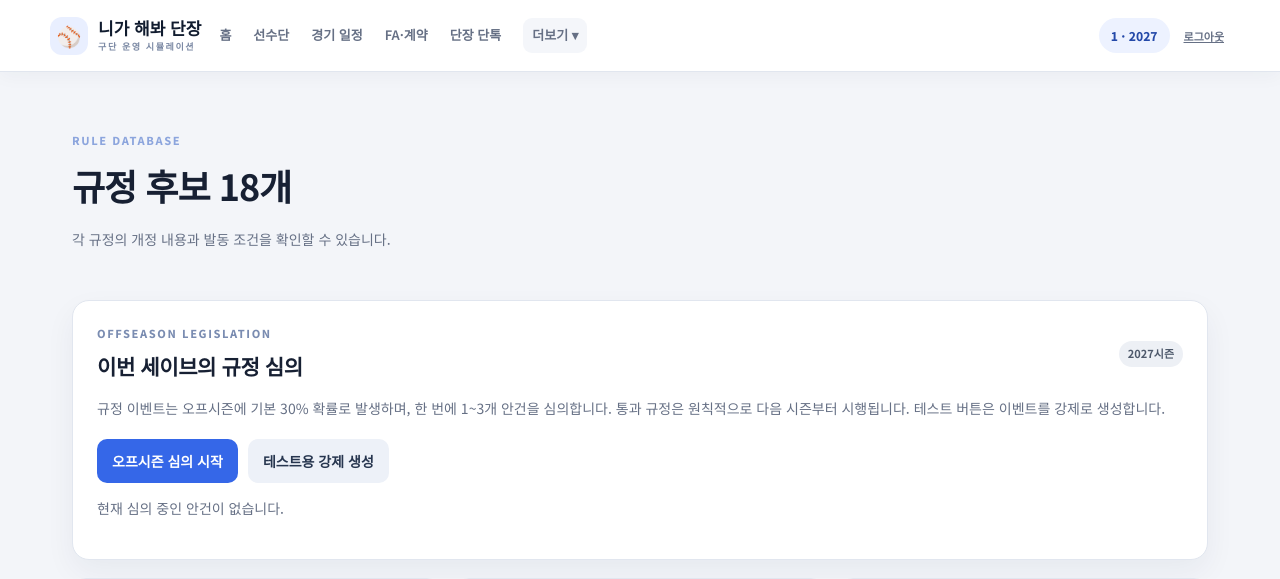
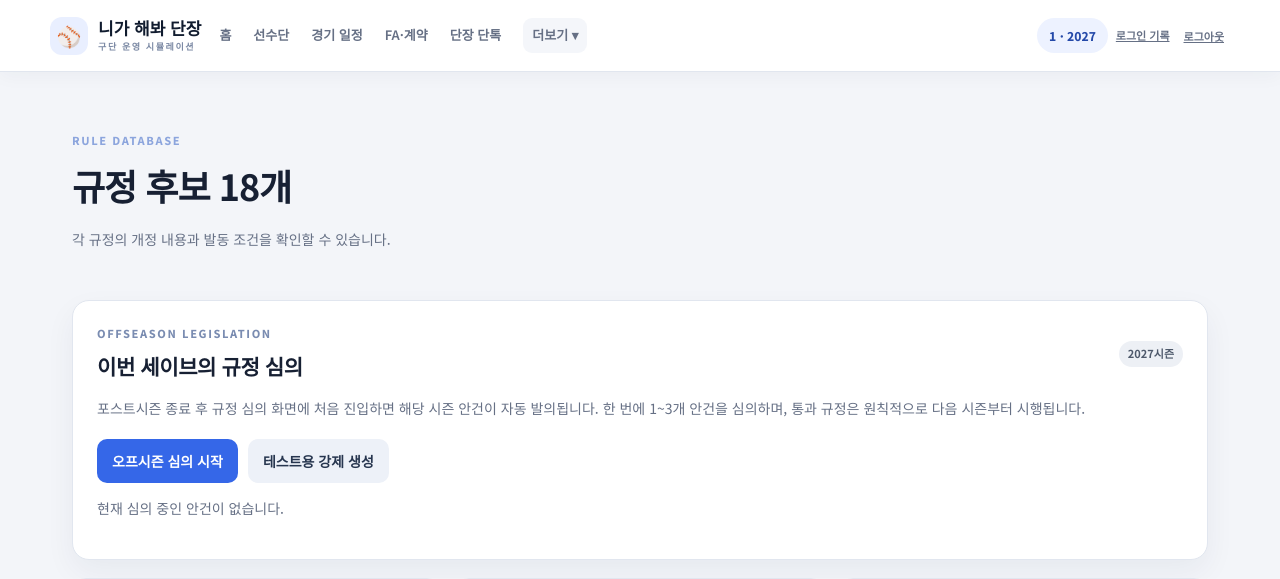
Before and after one commit to koominseong/Dynastykbo, a Flask app: page /rules in a window 1280 px wide. Shown: the top 579 px of the page. Run offline with Flask 3, Linux system fonts and the light colour scheme; the visitor is signed in with stand-in values (Sample User, id 1).

Commit message:
Add files via upload

```diff
--- a/templates/_nav.html
+++ b/templates/_nav.html
@@ -10,7 +10,7 @@
       <a href="{{ url_for('draft_page') }}">신인 드래프트</a><a href="{{ url_for('foreign_page') }}">외국인 선수</a><a href="{{ url_for('staff_page') }}">감독·프런트</a><a href="{{ url_for('finance_page') }}">구단 재정</a><a href="{{ url_for('postseason_page') }}">포스트시즌</a><a href="{{ url_for('records_page') }}">기록실</a><a href="{{ url_for('awards_page') }}">시상식</a><a href="{{ url_for('career_page') }}">커리어 기록</a><a href="{{ url_for('owner_review') }}">구단주 평가</a><a href="{{ url_for('rules_page') }}">리그 규정</a><a href="{{ url_for('system_audit') }}">시스템 점검</a>
     </div></details>
   </nav>
-  <div class="nav-account"><a class="season-chip" href="{{ url_for('office') }}">{{ nav_team or '구단 선택' }} · {{ current_season }}</a><form method="post" action="{{ url_for('logout') }}"><button class="logout-link" type="submit">로그아웃</button></form></div>
+  <div class="nav-account"><a class="season-chip" href="{{ url_for('office') }}">{{ nav_team or '구단 선택' }} · {{ current_season }}</a><a class="logout-link" href="{{ url_for('login_history_page') }}">로그인 기록</a><form method="post" action="{{ url_for('logout') }}"><button class="logout-link" type="submit">로그아웃</button></form></div>
 </header>
 <nav class="mobile-nav" aria-label="하단 주요 메뉴">
   <a href="{{ url_for('office') }}"><span>⌂</span>홈</a><a href="{{ url_for('roster_page') }}"><span>♟</span>선수단</a><a href="{{ url_for('schedule_page') }}"><span>▤</span>경기</a><a href="{{ url_for('contracts_page') }}"><span>↔</span>FA·계약</a><a href="{{ url_for('trade_room') }}"><span>💬</span>단톡</a>
--- a/templates/rules.html
+++ b/templates/rules.html
@@ -3,8 +3,8 @@
 <div class="page-head"><p class="eyebrow">RULE DATABASE</p><h1>규정 후보 18개</h1><p class="muted">각 규정의 개정 내용과 발동 조건을 확인할 수 있습니다.</p></div>
 <section class="panel">
 <div class="section-head"><div><p class="eyebrow">OFFSEASON LEGISLATION</p><h2>이번 세이브의 규정 심의</h2></div><span class="pill">{{ state.season }}시즌</span></div>
-<p class="muted">규정 이벤트는 오프시즌에 기본 30% 확률로 발생하며, 한 번에 1~3개 안건을 심의합니다. 통과 규정은 원칙적으로 다음 시즌부터 시행됩니다. 테스트 버튼은 이벤트를 강제로 생성합니다.</p>
-{% if game and game.phase not in ['시즌 종료','FA 시장','스토브리그 종료'] %}<p class="flash info">정규시즌 중에는 규정 개정 이벤트를 발의할 수 없습니다. 시즌 종료 후 이 화면으로 돌아오세요.</p>{% else %}<div class="actions"><form method="post" action="{{ url_for('create_event') }}"><button class="button primary" {% if current_event %}disabled{% endif %}>오프시즌 심의 시작</button></form><form method="post" action="{{ url_for('create_event') }}"><input type="hidden" name="force" value="1"><button class="button secondary" {% if current_event %}disabled{% endif %}>테스트용 강제 생성</button></form></div>{% endif %}
+<p class="muted">포스트시즌 종료 후 규정 심의 화면에 처음 진입하면 해당 시즌 안건이 자동 발의됩니다. 한 번에 1~3개 안건을 심의하며, 통과 규정은 원칙적으로 다음 시즌부터 시행됩니다.</p>
+{% if game and game.phase not in ['시즌 종료','포스트시즌 종료','FA 시장','스토브리그 종료'] %}<p class="flash info">정규시즌 중에는 규정 개정 이벤트를 발의할 수 없습니다. 포스트시즌 종료 후 자동으로 안건이 생성됩니다.</p>{% else %}<div class="actions"><form method="post" action="{{ url_for('create_event') }}"><button class="button primary" {% if current_event %}disabled{% endif %}>오프시즌 심의 시작</button></form><form method="post" action="{{ url_for('create_event') }}"><input type="hidden" name="force" value="1"><button class="button secondary" {% if current_event %}disabled{% endif %}>테스트용 강제 생성</button></form></div>{% endif %}
 {% if current_event %}<form method="post" action="{{ url_for('vote_event',event_id=current_event.event_id) }}"><div class="proposal-grid">{% for p in current_event.proposals %}<article class="proposal"><div class="proposal-top"><span class="pill">{{ p.rule_id }}</span><span class="category">{{ p.category }}</span></div><h3>{{ p.name }}</h3><p>{{ p.change }}</p><div class="meta"><span>기본 통과 확률</span><strong>{{ p.base_probability }}%</strong></div><div class="choice"><label><input type="radio" name="stance_{{ p.rule_id }}" value="찬성" required> 찬성</label><label><input type="radio" name="stance_{{ p.rule_id }}" value="반대" required> 반대</label></div><a class="text-link" href="{{ url_for('rule_detail',rule_id=p.rule_id) }}">세부 규칙 보기 →</a></article>{% endfor %}</div><button class="button primary large">단장 의견 제출 및 리그 심의</button></form>{% else %}<p class="muted">현재 심의 중인 안건이 없습니다.</p>{% endif %}
 {% if state.active_rules %}<h3>시행 규정</h3><div class="table-wrap"><table><thead><tr><th>ID</th><th>규정</th><th>시행 시즌</th><th>상태</th></tr></thead><tbody>{% for a in state.active_rules %}<tr><td>{{ a.rule_id }}</td><td>{{ a.name }}</td><td>{{ a.effective_season }}</td><td>{{ a.status }}</td></tr>{% endfor %}</tbody></table></div>{% endif %}
 {% if state.event_history %}<h3>심의 이력</h3>{% for event in state.event_history|reverse %}<div class="history-item"><strong>#{{ event.event_id }} · {{ event.season }}시즌 · {{ event.status }}</strong><div class="result-list">{% for p in event.proposals %}<div><span class="result-id">{{ p.rule_id }}</span><span>{{ p.name }}</span>{% if p.result %}<span class="result-badge {{ 'pass' if p.result == '통과' else 'fail' }}">{{ p.result }}</span><small>단장 {{ p.gm_stance }} · 최종 확률 {{ p.final_probability }}%</small>{% endif %}</div>{% endfor %}</div></div>{% endfor %}{% endif %}
```
Also changed, not shown: templates/draft_game.html (+4 -1 lines), templates/login_history.html (added, +9 -0 lines), templates/postseason_game.html (+1 -1 lines), templates/schedule_game.html (+2 -2 lines).
